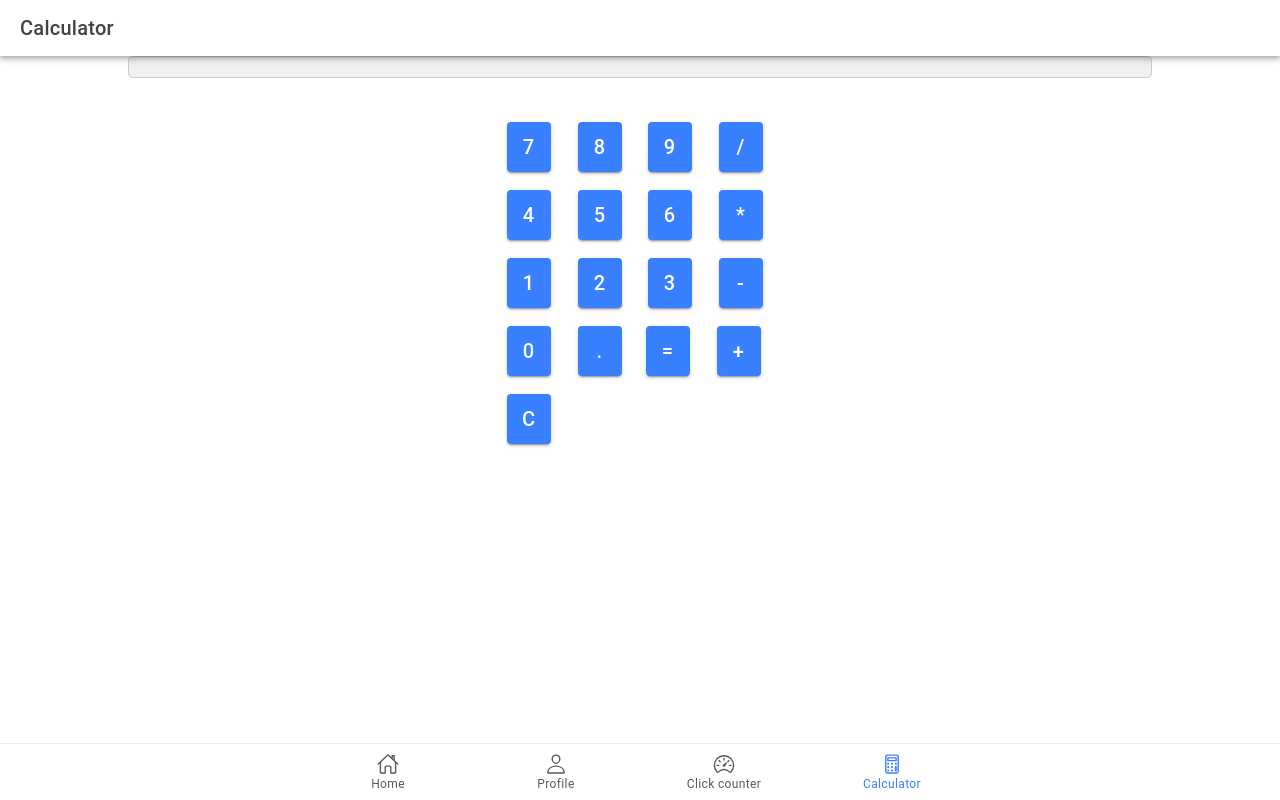
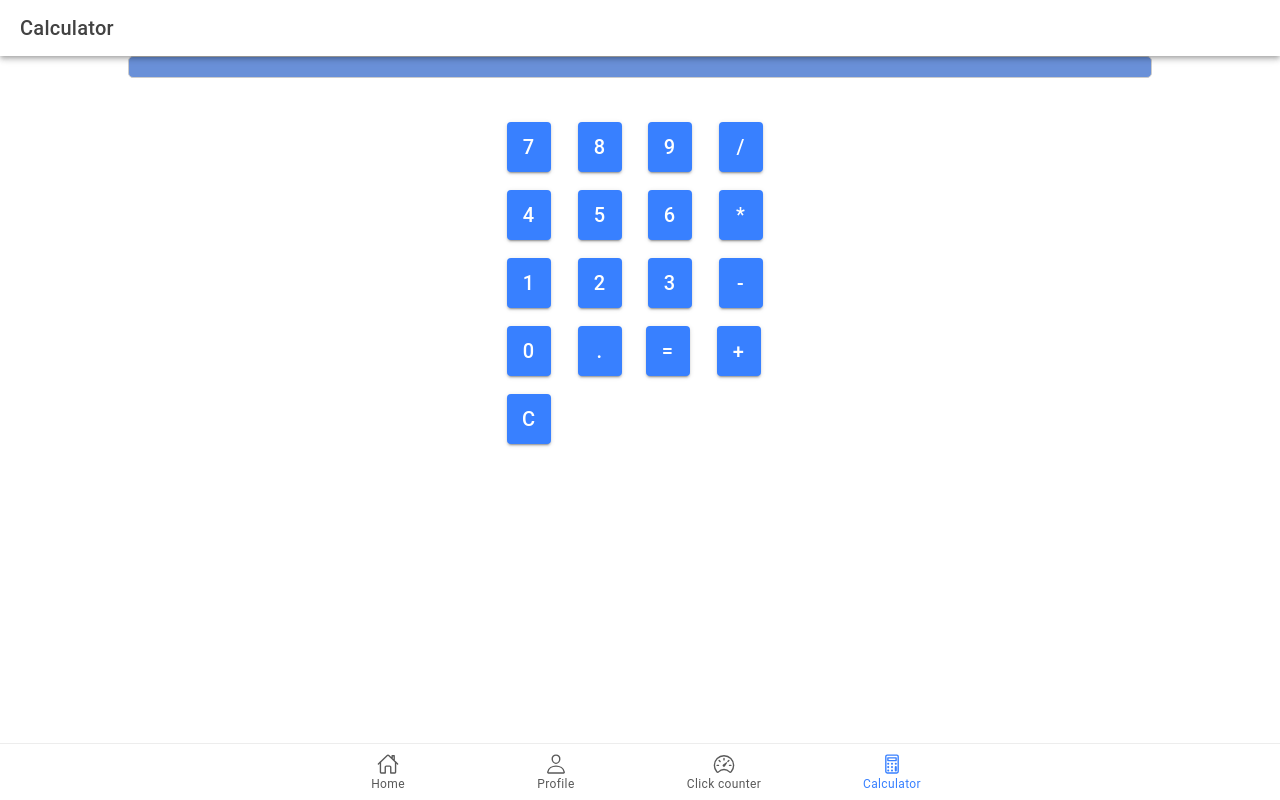
Before and after one commit to Jessmarivandalahigon/ion-t-dalahigon, a React (Vite) app: page /tab3 in a window 1280 px wide. Built offline with nearby package versions, Linux system fonts and the light colour scheme.

Commit message:
i change the tab3.css color into lightblue

```diff
--- a/src/pages/Tab3.css
+++ b/src/pages/Tab3.css
@@ -11,7 +11,7 @@
     font-size: 24px;
     margin-bottom: 10px;
     padding: 10px;
-    background-color: #f0f0f0;
+    background-color: #6990d8;
     border: 1px solid #ccc;
     border-radius: 5px;
     width: 80%;
```
